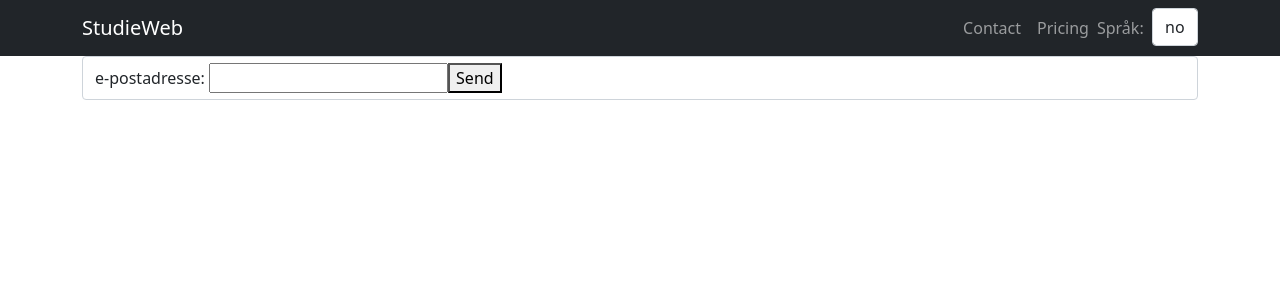
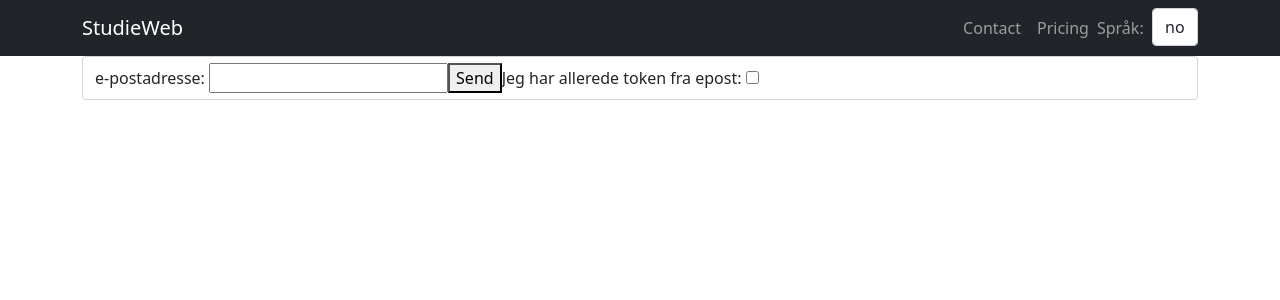
Before and after one commit to anoteng/studieweb, a Vue app: page / in a window 1280 px wide. Shown: the top 300 px of the page. Built offline with nearby package versions, Linux system fonts and the light colour scheme.

Commit message:
some work on login.php

```diff
--- a/src/api.js
+++ b/src/api.js
@@ -5,7 +5,8 @@ const login = {
         fetch(apiURL + 'api.php/users?filter=login_token,eq,' + key, {
             mode: 'cors',
             headers: {
-                'X-API-Key': key
+                'X-API-Key': key,
+                credentials: 'include'
             }
         })
             .then(response => response.json())
--- a/src/components/login.vue
+++ b/src/components/login.vue
@@ -5,13 +5,19 @@
         <input type="text" v-model="email">
       </label>
       <button @click="orderLink">Send</button>
+      <label> {{ this.$t("login.have_token") }}
+        <input type="checkbox" @input="skipOrder">
+      </label>
+
     </form>
 
   </div>
   <div class="container" v-else>
     <form class="form-control">
       <label> {{ this.$t("login.token") }}
-        <input type="text" v-model="MagicLink">
+        <input type="text"
+               v-model="MagicLink"
+               >
       </label>
       <button @click="checkMagicLink">Send</button>
     </form>
@@ -40,6 +46,9 @@ export default {
       }else{
         return false
       }
+    },
+    skipOrder: function(){
+      this.AskForMagicLink = false
     },
     checkMagicLink: function(event){
       event.preventDefault()
--- a/src/messages.js
+++ b/src/messages.js
@@ -6,7 +6,8 @@ const messages = {
         language: 'Language',
         login: {
             magic_link: "Email address:",
-            token: "Token from email:"
+            token: "Token from email:",
+            have_token: "I already have a token from email:"
         }
     },
     no: {
@@ -16,7 +17,8 @@ const messages = {
         language: 'Språk',
         login: {
             magic_link: "e-postadresse:",
-            token: "Token fra epost:"
+            token: "Token fra epost:",
+            have_token: "Jeg har allerede token fra epost:"
         }
 
     }
```
Also changed, not shown: 1 other file (tests, documents, lock files or other folders).
